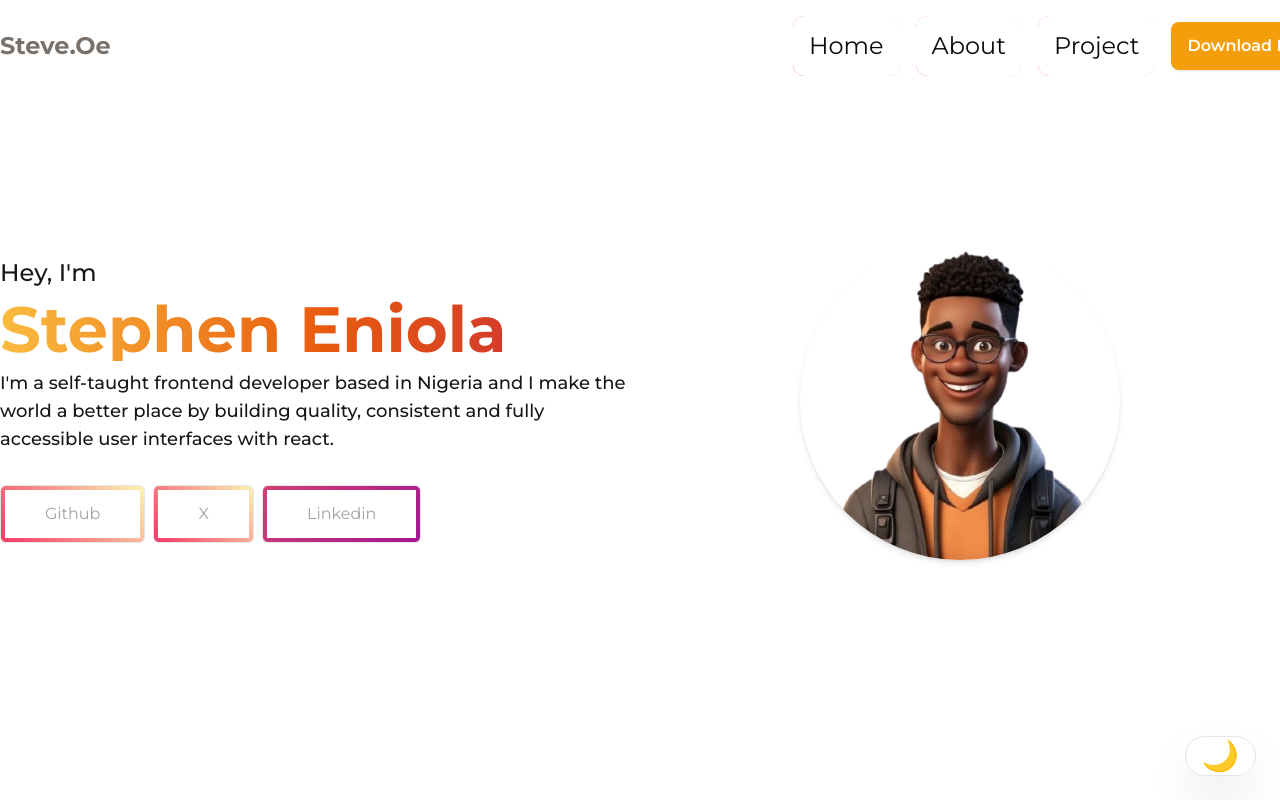
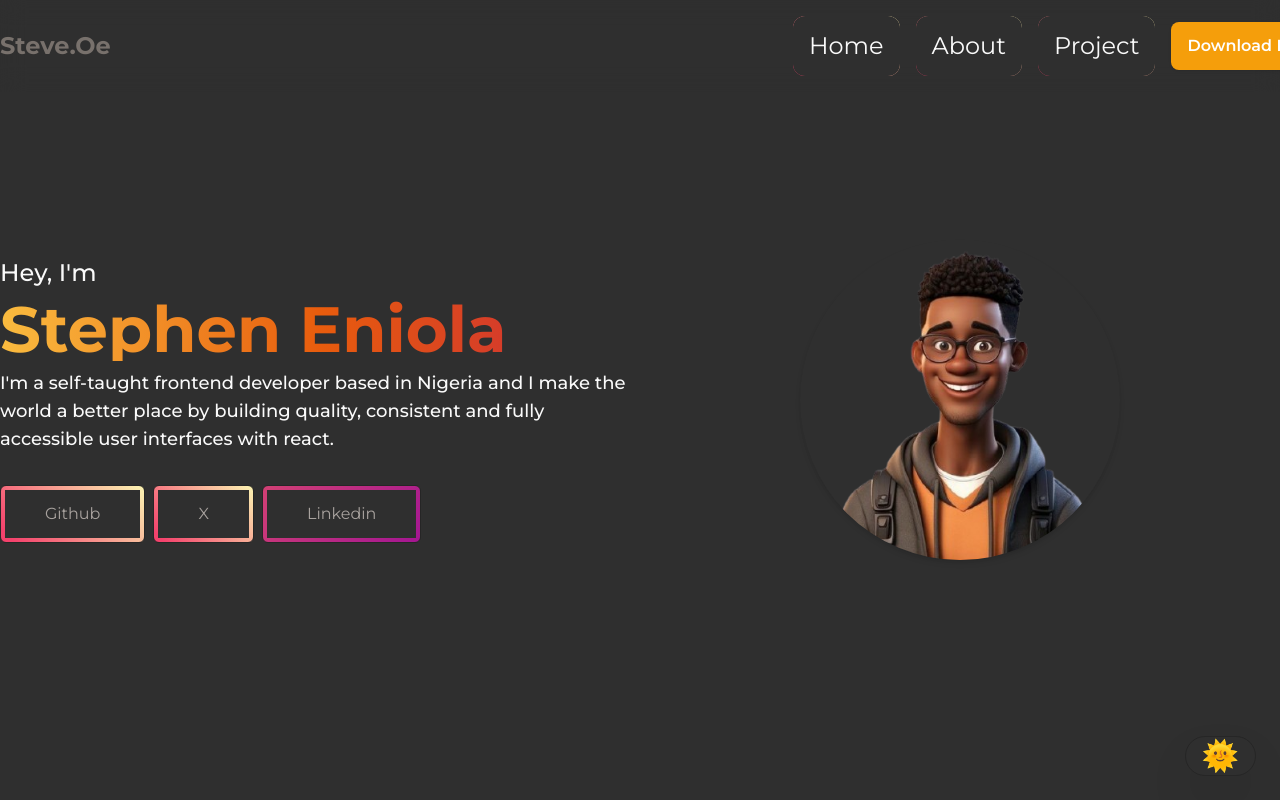
Before and after one commit to SteveEnny/new-portfolio-project, a React (Vite) app: page / in a window 1280 px wide. Shown: the top 800 px of the page. Built offline with nearby package versions, Linux system fonts and the light colour scheme.

Commit message:
feat:Dark moe default

```diff
--- a/src/components/ui/DarkModeToggle.tsx
+++ b/src/components/ui/DarkModeToggle.tsx
@@ -4,7 +4,8 @@ import { Button } from "./button";
 const DarkModeToggle = () => {
   const [isDark, setIsDark] = useState(() => {
     if (typeof window !== "undefined") {
-      return document.documentElement.classList.contains("dark");
+      document.documentElement.classList.add("dark");
+      return true;
     }
     return false;
   });
```
